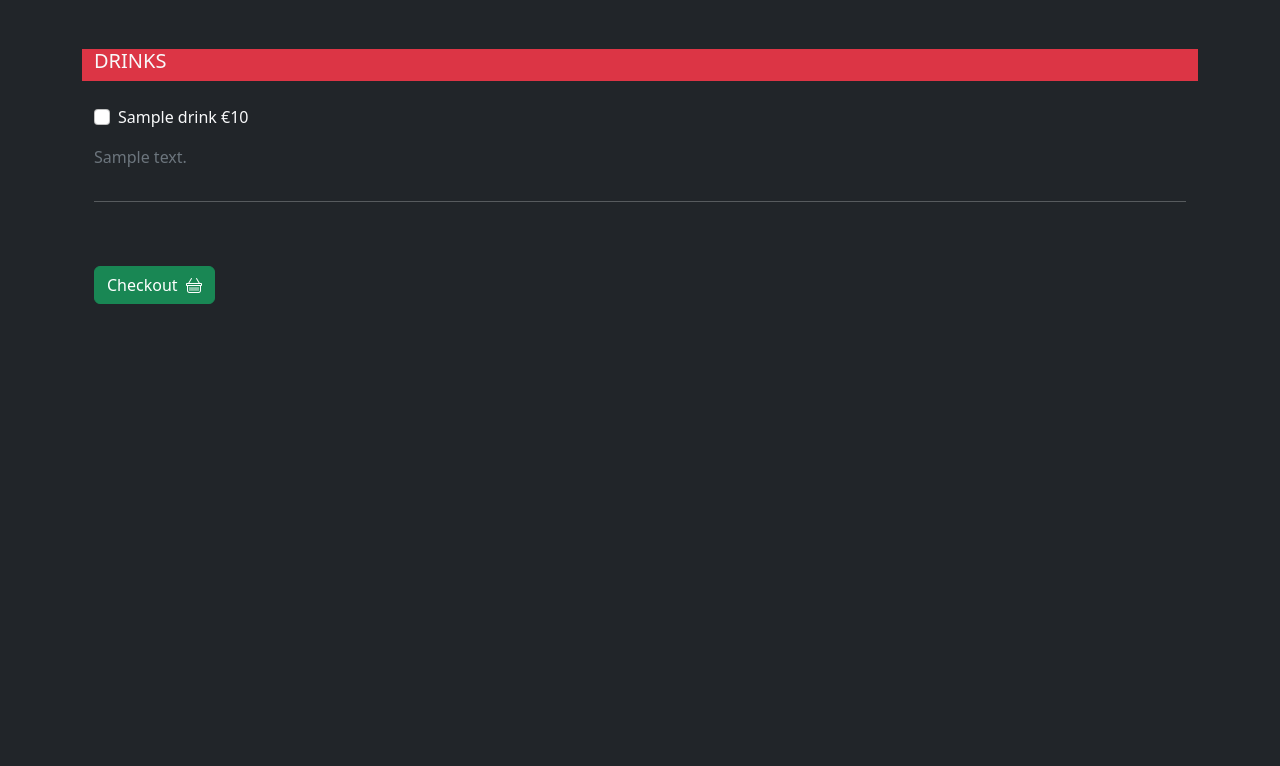
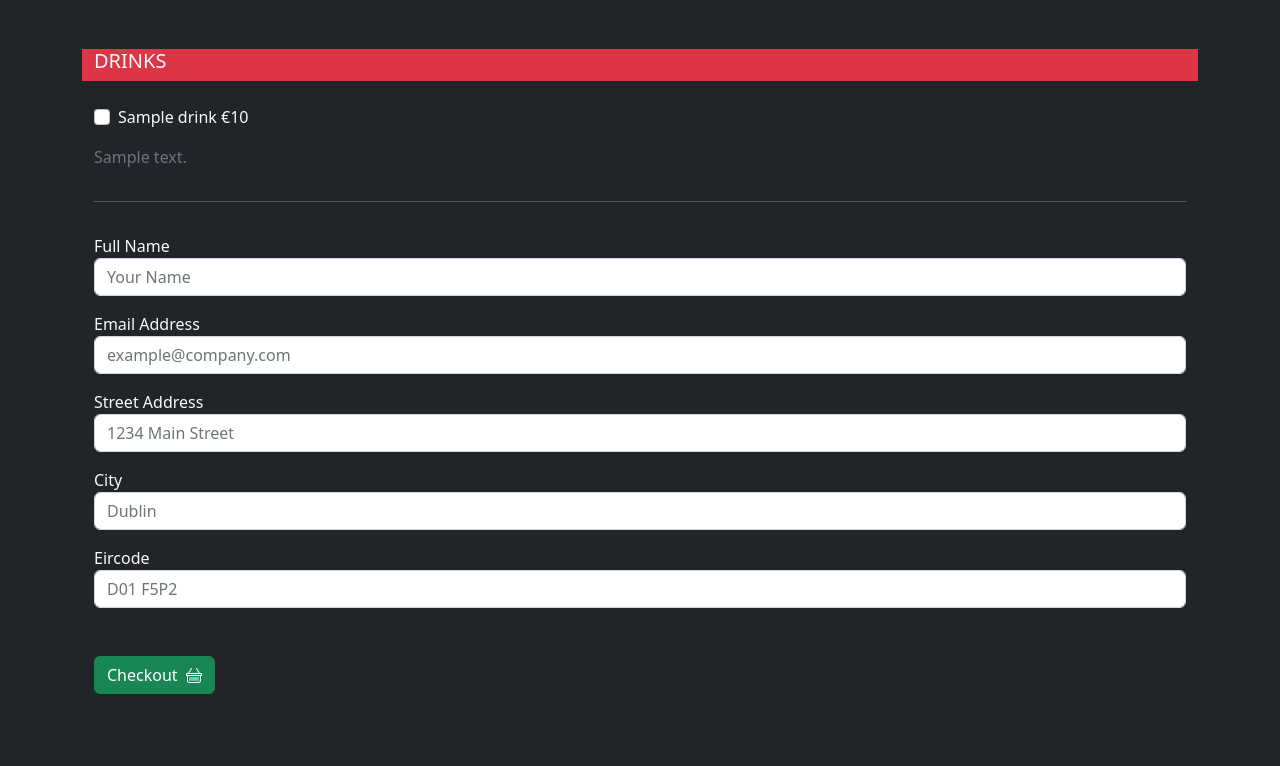
Before and after one commit to Evan2022/Burger-Bros, a Django app: template templates/index.html in a window 1280 px wide. Shown: the part 726-1492 px from the top of the page. Before the commit the page ends 1030 px from the top, so only its background shows below. Run offline with Django 3.2, Linux system fonts and the light colour scheme; the template is opened without the code that fills it: most values are stand-ins (such as "Sample title", 1, 10 or a date in 2020); some libraries are stand-ins or nearby versions.

Commit message:
add name, address fields to order model and html

```diff
--- a/customer/models.py
+++ b/customer/models.py
@@ -22,6 +22,11 @@ class OrderModel(models.Model):
     created_on = models.DateTimeField(auto_now_add=True)
     price = models.DecimalField(max_digits=7, decimal_places=2)
     items = models.ManyToManyField('MenuItem', related_name='order', blank=True)
+    name = models.CharField(max_length=50, blank=False, null=True)
+    email = models.CharField(max_length=50, blank=False, null=True)
+    street = models.CharField(max_length=200, blank=False, null=True)
+    city = models.CharField(max_length=50, blank=False, null=True)
+    postcode = models.CharField(max_length=50, blank=False, null=True)
 
     # display time the order was placed
     def __str__(self):
--- a/templates/index.html
+++ b/templates/index.html
@@ -95,6 +95,26 @@
                     <hr />
                     {% endfor %}
                 </div>
+                <div class="form-group pt-3">
+                    <label for="name">Full Name</label>
+                    <input required class="form-control" type="text" placeholder="Your Name" name="name">
+                </div>
+                <div class="form-group pt-3">
+                    <label for="email">Email Address</label>
+                    <input required class="form-control" type="email" placeholder="example@company.com" name="email">
+                </div>
+                <div class="form-group pt-3">
+                    <label for="street ">Street Address</label>
+                    <input required class="form-control" type="text" placeholder="1234 Main Street" name="street">
+                </div>
+                <div class="form-group pt-3">
+                    <label for="city">City</label>
+                    <input required class="form-control" type="text" placeholder="Dublin" name="city">
+                </div>
+                <div class="form-group pt-3">
+                    <label for="postcode">Eircode</label>
+                    <input required class="form-control" type="text" placeholder="D01 F5P2" name="postcode">
+                </div>
                 <button class="btn btn-success mt-5">Checkout&nbsp;&nbsp;<i class="bi bi-basket"></i></button>
             </form>
         </div>
```
Also changed, not shown: customer/migrations/0002_auto_20221106_1340.py (added).
